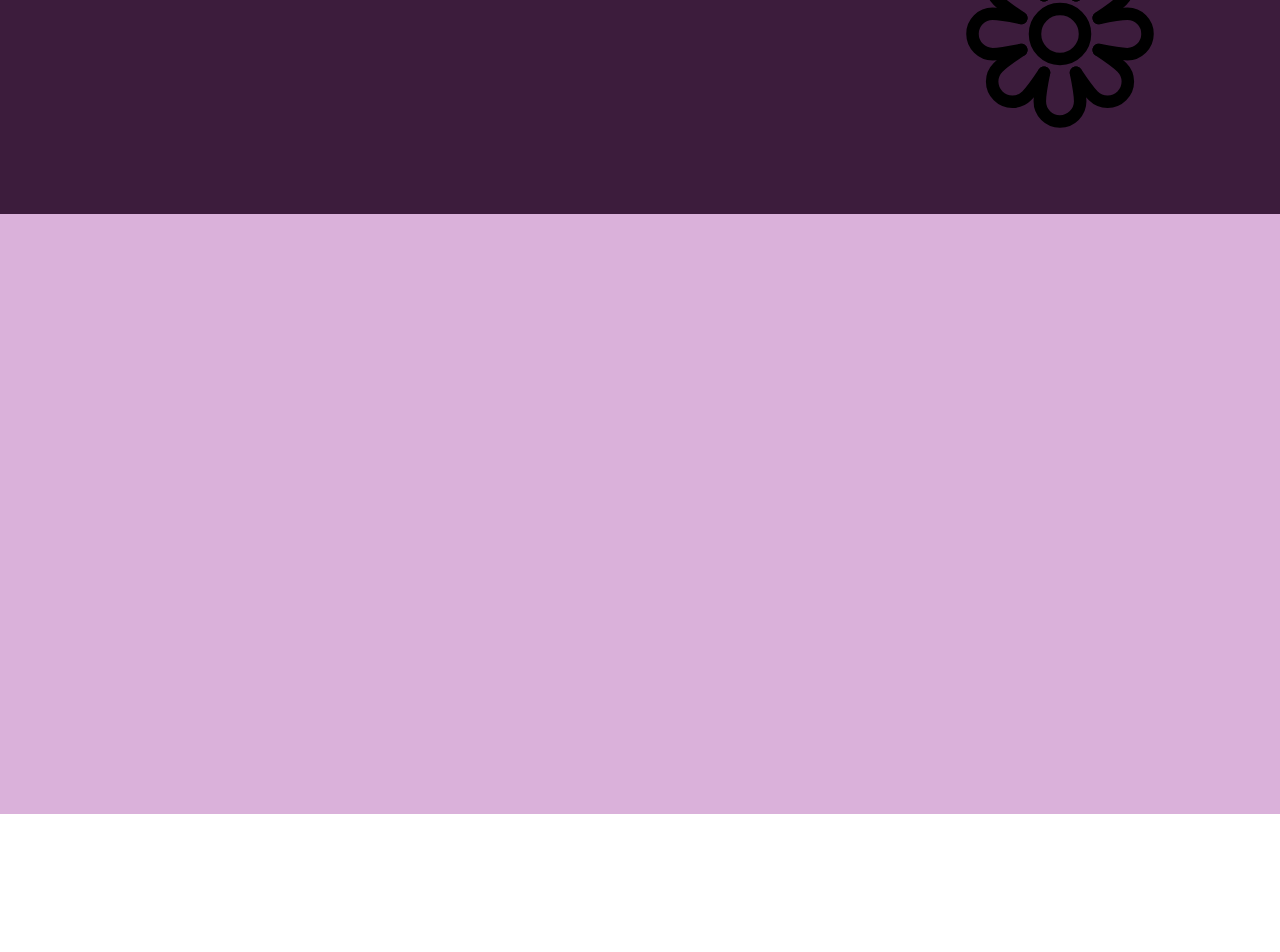
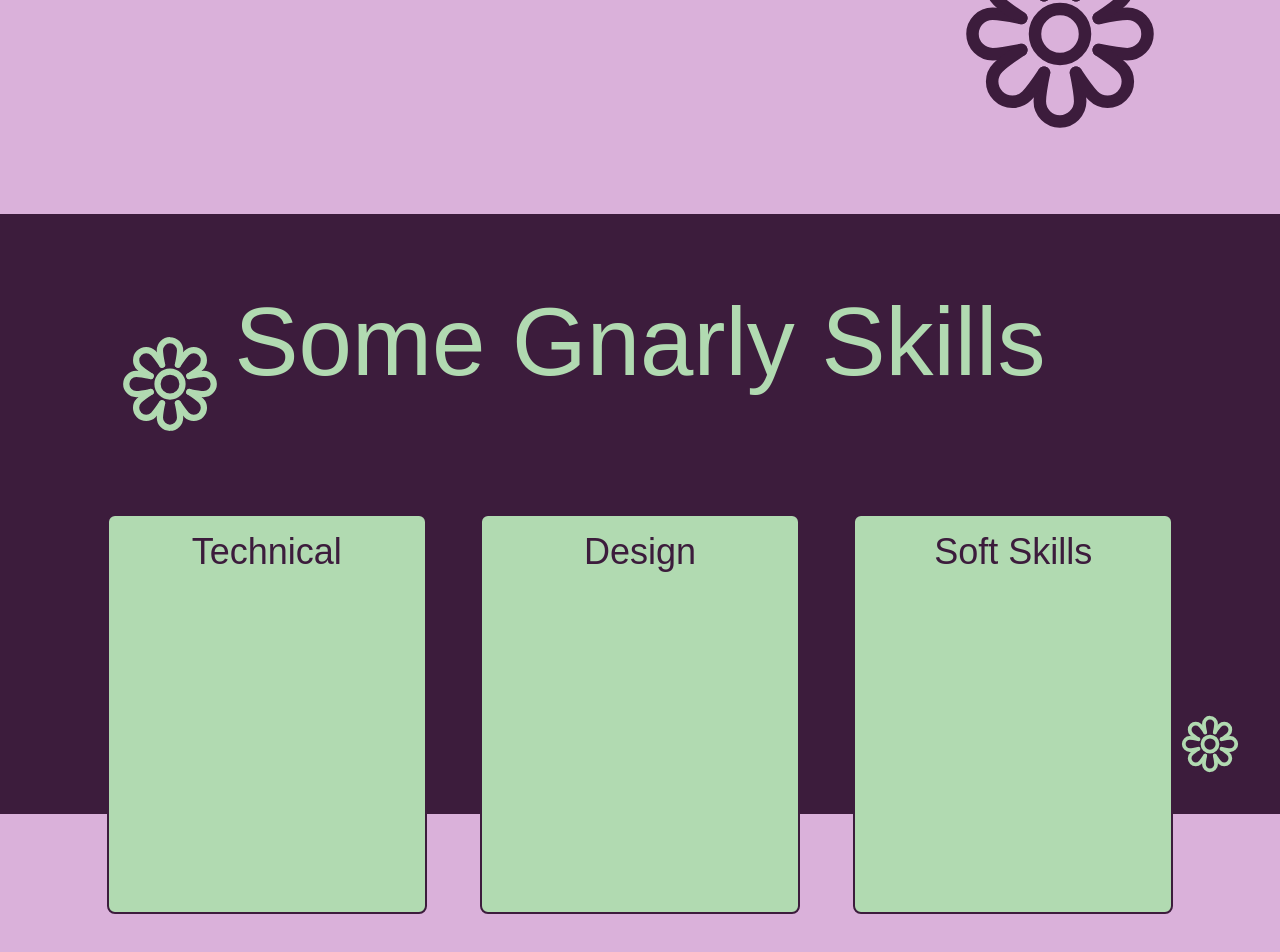
Before and after one commit to jamesdev4you/GroovyPortfolio, a Next.js app in the folder portfolio/: page / in a window 1280 px wide. Shown: the part 586-1538 px from the top of the page. Before the commit the page ends 1400 px from the top, so only its background shows below. Built offline with nearby package versions, Linux system fonts and the light colour scheme; a web font is replaced by a local one.

Commit message:
My Skills section for home page

```diff
--- a/portfolio/app/globals.css
+++ b/portfolio/app/globals.css
@@ -2,11 +2,11 @@
 
 /* Theme/color pallete of my portolfio. This is built at build time */
 @theme  {
-  --color-background: #DAB1DA;
+  --color-background: #3C1C3C;;
   --color-surface:    #ffffff;
-  --color-foreground: #3C1C3C;
+  --color-foreground: #DAB1DA;
   --color-accent:     #B1DAB1;
-  --color-muted:      #a07aa0;
+  --color-muted:      #F4A127;
   --font-display: var(--font-chicle);   /* headings, groovy stuff */
   --font-body:    var(--font-roboto);   /* body text, readable */
 }
@@ -17,7 +17,7 @@
     --color-background: #3C1C3C;
     --color-foreground: #DAB1DA;
     --color-accent:     #B1DAB1;
-    --color-muted:      #8a6a8a;
+    --color-muted:       #F4A127;
     --color-surface:    #4a2a4a;
   }
 }
--- a/portfolio/app/page.tsx
+++ b/portfolio/app/page.tsx
@@ -10,14 +10,13 @@
   How to use SVGs in NextJs with turbopack.
 */}
 
+{/* Imports for hero section */}
 import Image from "next/image"
 import HeroPic from "../public/picture/james138@usf.edu-d0f6cd3b.jpg"
-
 import GithubIcon from "../public/icons/github.svg"
 import LinkedInIcon from "../public/icons/linkedin.svg"
 import InstagramIcon from "../public/icons/instagram.svg"
 import XIcon from "../public/icons/x.svg"
-
 import Flower from "../public/icons/flower.svg"
 
 const SocialMedias = [
@@ -26,6 +25,14 @@ const SocialMedias = [
   { name: "Instagram", Icon: InstagramIcon, href: "https://www.instagram.com/jamesboyle813"},
   { name: "X", Icon: XIcon, href: "https://x.com/elonmusk"},
 ];
+
+{/* Imports for Skills Sections*/}
+const SkillBoxes = [
+  {name: "Technical", },
+  {name: "Design", },
+  {name: "Soft Skills", },
+];
+
 
 export default function Home() {
   console.log("GithubIcon:", GithubIcon, typeof GithubIcon);
@@ -38,17 +45,17 @@ export default function Home() {
       <Flower
         width={200}
         height={200}
-        className="absolute z-0 text-foreground bottom-20 right-30 "
+        className="absolute z-0 [&_path]:stroke-background! [&_circle]:stroke-background! bottom-20 right-30 "
       />
       <Flower
         width={50}
         height={50}
-        className="absolute z-0 text-foreground top-30 right-100 "
+        className="absolute z-0 [&_path]:stroke-background! [&_circle]:stroke-background! top-30 right-100 "
       />
       <Flower
         width={50}
         height={50}
-        className="absolute z-0 text-foreground top-100 left-15 "
+        className="absolute z-0 [&_path]:stroke-background! [&_circle]:stroke-background! top-100 left-15 "
       />
       {/* Hero Content */}
       <div className="flex items-end justify-around w-3/4 h-auto ">
@@ -79,7 +86,33 @@ export default function Home() {
     </div>
 
     {/* Skills section */}
-    <div className="flex items-center justify-center bg-background w-full h-150">
+    <div className="relative z-20 flex flex-col items-center justify-start bg-background w-full h-150 pt-20">
+        <h1 className="text-8xl font-display text-accent">Some Gnarly Skills</h1>
+        {/* AI way to change svg colors to  my theme colors */}
+        <Flower
+          width={100}
+          height={100}
+          className="absolute z-0 left-30 top-30 [&_path]:stroke-accent! [&_circle]:stroke-accent!"
+        />
+        <Flower
+          width={60}
+          height={60}
+          className="absolute z-0 right-10 bottom-10 [&_path]:stroke-accent! [&_circle]:stroke-accent!"
+        />
+        <div className="absolute w-10/12 h-full flex items-center justify-between   top-50">
+          {SkillBoxes.map(({ name }) => (
+              <div key={name} className=" flex items-start justify-center w-xs h-2/3 p-4 bg-accent
+               rounded-lg border-2 border-background top-30">
+                <h2 className="text-4xl font-display text-background">{name}</h2>
+              </div>
+          ))}
+
+        </div>
+
+    </div>
+
+    {/* Hero section */}
+    <div className=" z-10 flex items-center justify-center bg-foreground w-full h-screen">
 
     </div>
 
```
Also changed, not shown: portfolio/public/icons/flowergr.svg (added).
